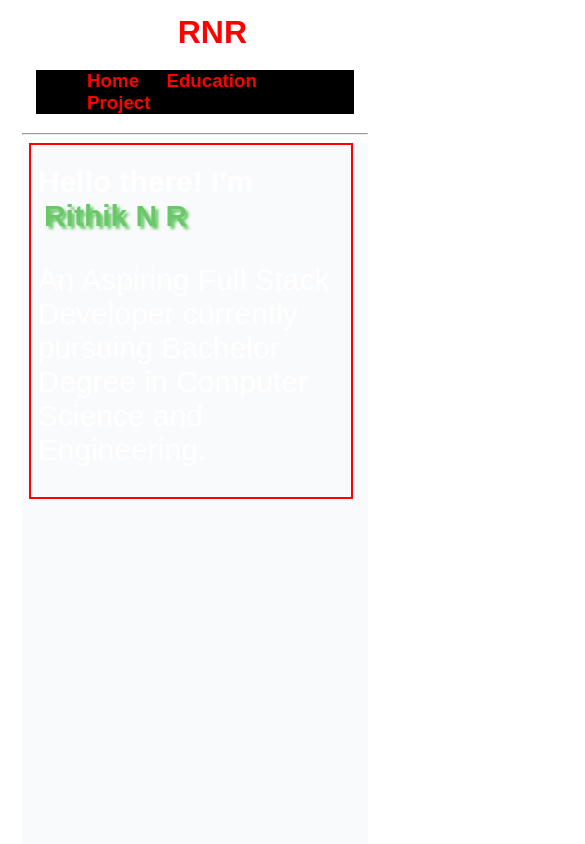
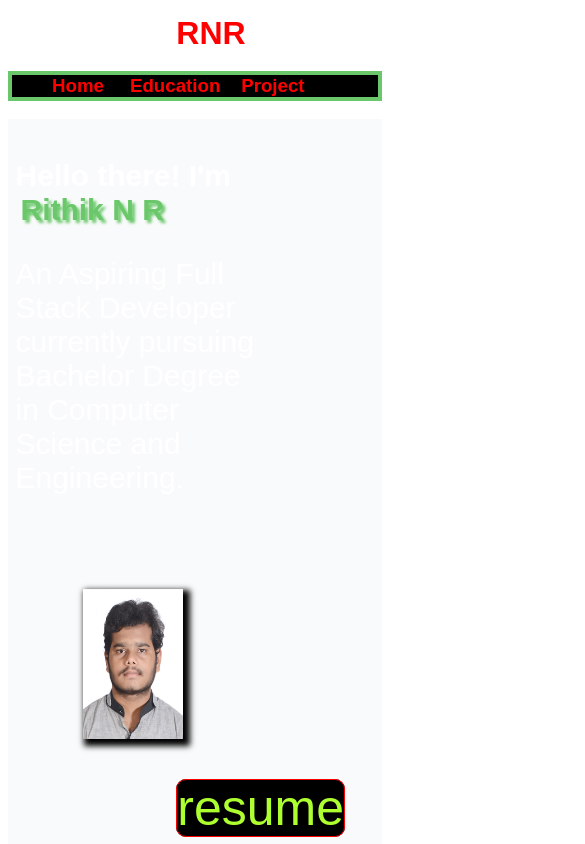
Before and after one commit to NRRithik/Portfolio, a plain HTML site: page index.html in a window 390 px wide. Shown: the top 844 px of the page, 585 px wide, since content can reach past the window. Drawn offline with Linux system fonts and the light colour scheme.

Commit message:
modified

```diff
--- a/index.html
+++ b/index.html
@@ -11,14 +11,14 @@
         <h1 style="display: inline;">RNR</h1>
         <h3>
             <ul>
-                <li><a href="#info1" style="text-decoration: none;color: red;">Home</a></li>
-                <li><a href="#edu1" style="text-decoration: none;color: red;">Education</a></li>
+                <li><a href="#info1" style="text-decoration: none;color: red;">Home</a></li> &nbsp;&nbsp;&nbsp;
+                <li><a href="#edu1" style="text-decoration: none;color: red;">Education</a></li>&nbsp;&nbsp;&nbsp;
                 <li><a href="#pro1" style="text-decoration: none;color: red;">Project</a></li>
             </ul>
         </h3>
     </div>
 
-    <hr>
+
 
 
 
@@ -26,11 +26,11 @@
         <span class="name">
             <h1>Hello there! I'm <span style="color: rgb(106, 199, 106); text-shadow: 3px 3px 3px;">Rithik N R</span> </h1>
             <p>An Aspiring Full Stack Developer currently pursuing Bachelor Degree in Computer Science and Engineering.</p>
-        </span>
+        </span><br>
 
 
-    <img src="Rithik photo.jpg" width="250px" height="300px" style="margin-left: 1000px; box-shadow: 4px 4px 5px 2px; " >  <br><br><br>
-    <a href="https://drive.google.com/drive/folders/1MK-FQlsJRZFmMRdUK0TyPp7aNCm8n7e0" target="_blank" style="color: greenyellow;background-color:black;margin-left: 45%;font-size: 50px;border-radius: 10px;text-decoration:none;border: red 1px solid;">resume</a>
+        <img src="Rithik photo.jpg" width="250px" height="300px" style="box-shadow: 4px 4px 6px 3px ; " >  <br><br><br>
+        <a href="https://drive.google.com/drive/folders/1MK-FQlsJRZFmMRdUK0TyPp7aNCm8n7e0" target="_blank" style="color: greenyellow;background-color:black;margin-left: 45%;font-size: 50px;border-radius: 10px;text-decoration:none;border: red 1px solid;">resume</a>
     </div>
 
 
--- a/style.css
+++ b/style.css
@@ -1,8 +1,4 @@
 *{
-
-    margin-left: 2%;
-    margin-right: 2%;
-
     font-family: Arial, Helvetica, sans-serif;
 }
 
@@ -18,6 +14,7 @@
 
 .hdr ul{
     background-color: black;
+    border: solid 4px  rgb(106, 199, 106) ;
 }
 
 
@@ -39,22 +36,28 @@
 }
 
 .name{
-    width: 320px;
+    width: 400px;
+    height: 230px;
     display: inline-block;
     border-style: solid;
     border-width: 2px;
     border-color: red;
+    margin-top:20px;
 }
 
+.info span{
+    margin-left: 2%;
+}
 .info{
     background-color: #f9fafb;
-    height: 750px;
+    height: 850px;
     background-image: url(info\ bg\ img);
     background-size: 100% 100%;
 }
 
 .info img{
-    margin-top: 250px;
+    margin-left: 75px;
+    margin-top: 50px;
 
 }
 
@@ -119,8 +122,13 @@
     background-image:url(things\ i\ do\ photo\ 1);
     background-size: 100% 100%;
     background-repeat: no-repeat;
+}
 
-
+.things p {
+    margin-left: 1.7%;
+}
+.things h1 {
+    margin-left: 6%;
 }
 
 .project{
@@ -131,6 +139,10 @@
 
 .project p {
     color: red;
+}
+
+.project {
+    margin-left: 1.7%;
 }
 .pro{
     background-color:#d6dadd ;
@@ -151,8 +163,19 @@ footer{
 
 
 
-@media screen and (max-width:700px){
-    .education p  {
-        color: red;
-    }
-}
+@media only screen and (max-width: 768px) {
+    /* For mobile phones: */
+    .info img  {
+       width: 100px ;
+       height: 150px;
+       /* margin-top: 0px; */
+       display: inline;
+      }
+
+      .name {
+        width: 250px;
+        height: 400px;
+        border: none;
+      }
+
+  }
```
